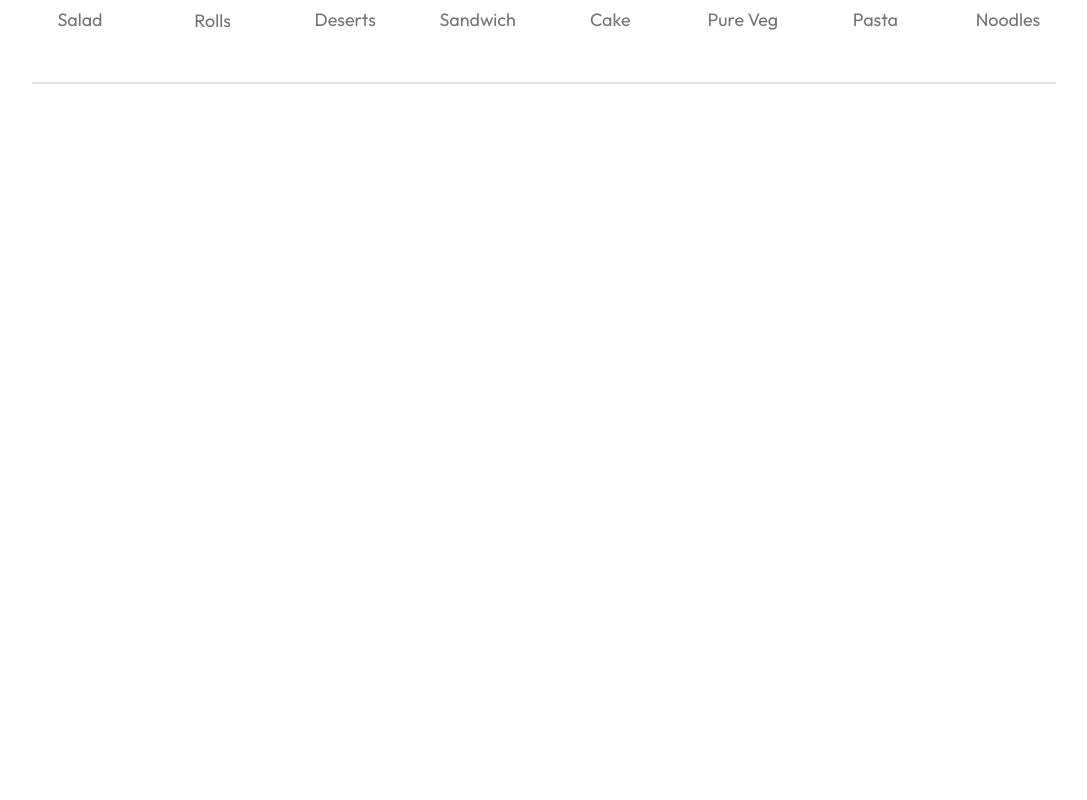
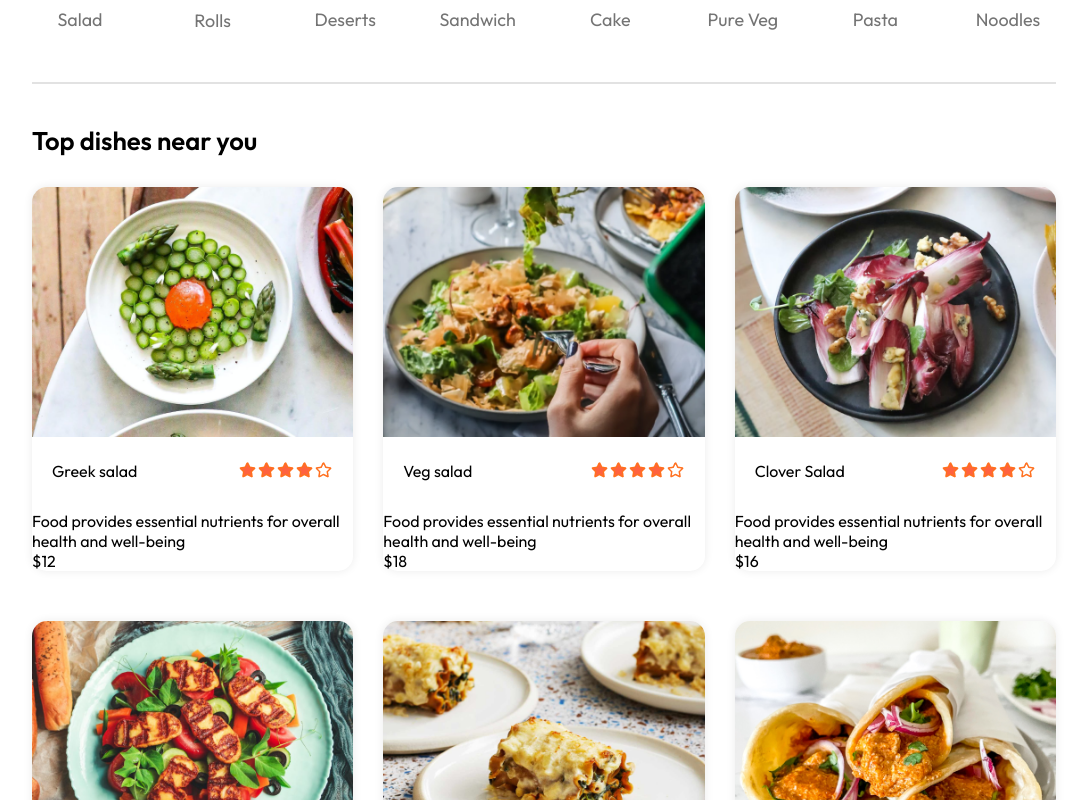
Before and after one commit to 1Lover0/tomato, a React (Vite) app in the folder frontend/: page / in a window 1280 px wide. Shown: the part 820-1620 px from the top of the page, without its empty margins (96-1183 px from the left). Before the commit the page ends 914 px from the top, so only its background shows below. Built offline with nearby package versions, Linux system fonts and the light colour scheme.

Commit message:
minimal changes

```diff
--- a/frontend/src/components/foodDisplay/FoodDisplay.css
+++ b/frontend/src/components/foodDisplay/FoodDisplay.css
@@ -0,0 +1,14 @@
+.food-display{
+    margin-top: 30px;
+}
+.food-display h2{
+    font-size: max(2vw,24px);
+    font-weight: 600;
+}
+.food-display-list{
+    display: grid;
+    grid-template-columns: repeat(auto-fill,minmax(240px , 1fr));
+    margin-top: 30px;
+    gap: 30px;
+    row-gap: 50px;
+}
--- a/frontend/src/components/foodDisplay/FoodDisplay.jsx
+++ b/frontend/src/components/foodDisplay/FoodDisplay.jsx
@@ -1,12 +1,22 @@
 import React, { useContext } from 'react'
-import 'FoodDisplay.css'
+import './FoodDisplay.css'
 import { StoreContext } from '../../context/StoreContext'
+import FoodItem from '../foodItem/FoodItem'
 
 export const FoodDisplay = () => {
 
     const{food_list} = useContext(StoreContext)
 
   return (
-    <div> </div>
+    <div className='food-display' id='food-display'>
+      <h2>Top dishes near you</h2>
+      <div className="food-display-list">
+        {
+          food_list.map((item,index) => {
+            return <FoodItem key={index} id={item.id}  name={item.name} price={item.price} description={item.description} image={item.image} />
+          })
+        }
+      </div>
+    </div>
   )
 }
--- /dev/null
+++ b/frontend/src/components/foodItem/FoodItem.css
@@ -0,0 +1,21 @@
+.food-item{
+    width: 100%;
+    margin: auto;
+    border-radius: 15px;
+    box-shadow: 0px 0px 10px #00000015;
+    transition: 0.3s;
+    animation: fadeIn 2s;
+}
+.food-item-img{
+    width: 100%;
+    border-radius: 15px 15px 0 0;
+}
+.food-item-info{
+    padding: 20px;
+}
+.food-item-name-rating{
+    display: flex;
+    justify-content: space-between;
+    align-items: center;
+    margin-bottom: 10px;
+}
--- /dev/null
+++ b/frontend/src/components/foodItem/FoodItem.jsx
@@ -0,0 +1,23 @@
+import React from 'react'
+import './FoodItem.css'
+import { assets } from '../../assets/assets'
+
+const FoodItem = ({ id, name, price, description, image }) => {
+    return (
+        <div className='food-item'>
+            <div className="food-item-img-con">
+                <img src={image} alt="" className="food-item-img" />
+            </div>
+            <div className="food-item-info">
+                <div className="food-item-name-rating">
+                    <p>{name}</p>
+                    <img src={assets.rating_starts} alt="" />
+                </div>
+            </div>
+            <p className="food-item-desc">{description}</p>
+            <p className="food-item-price">${price}</p>
+        </div>
+    )
+}
+
+export default FoodItem
--- a/frontend/src/pages/home/Home.jsx
+++ b/frontend/src/pages/home/Home.jsx
@@ -2,6 +2,7 @@
 import './Home.css';
 import Header from '../../components/header/Header';
 import ExploreMenu from '../../components/exploreMenu/ExploreMenu';
+import { FoodDisplay } from '../../components/foodDisplay/FoodDisplay';
 
 const Home = () => {
 
@@ -11,6 +12,7 @@
     <div>
       <Header />
       <ExploreMenu category={category} setCategory={setCategory} />
+      <FoodDisplay />
     </div>
   )
 }
```
